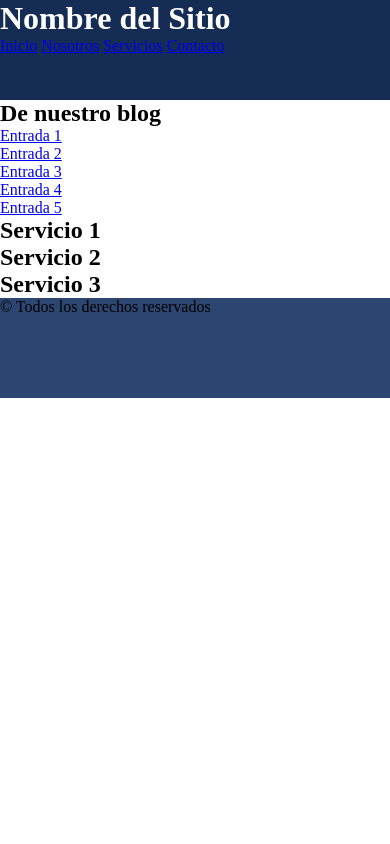
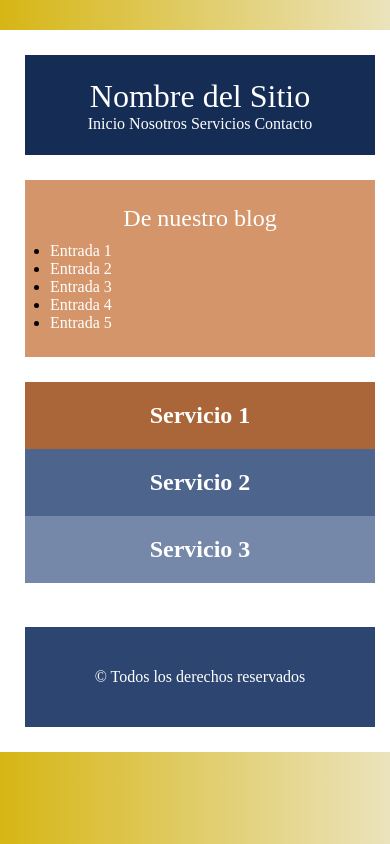
Before and after one commit to atiradoruizgijon/Dise-oInterfaces, a plain HTML site: page UD3-Layouts CSS/Flexbox/Ejercicio Layout Basico/basic_flex_layout.html in a window 390 px wide. Drawn offline with Linux system fonts and the light colour scheme.

Commit message:
Ejercicio 5 Layout Básico hecho

```diff
--- a/UD3-Layouts CSS/Flexbox/Ejercicio Layout Basico/basic_flex_layout.html
+++ b/UD3-Layouts CSS/Flexbox/Ejercicio Layout Basico/basic_flex_layout.html
@@ -28,14 +28,13 @@
 
             <!-- De nuestro blog -->
             <aside class="aside">
-                <h2 class="aside__tile">De nuestro blog</h2>
+                <h2 class="aside__title">De nuestro blog</h2>
                 <ul>
                     <li><a href="#" class="aside__link">Entrada 1</a></li>
                     <li><a href="#" class="aside__link">Entrada 2</a></li>
                     <li><a href="#" class="aside__link">Entrada 3</a></li>
                     <li><a href="#" class="aside__link">Entrada 4</a></li>
                     <li><a href="#" class="aside__link">Entrada 5</a></li>
-
                 </ul>
             </aside>
 
--- a/UD3-Layouts CSS/Flexbox/Ejercicio Layout Basico/css/estilos.css
+++ b/UD3-Layouts CSS/Flexbox/Ejercicio Layout Basico/css/estilos.css
@@ -2,16 +2,112 @@
     box-sizing: border-box;
     margin: 0;
     padding: 0;
+    font-family: 'JetBrains Mono';
+    color: white;
 }
-.container-main {
+a {
+    text-decoration: none;
+}
+body {
+    background-image: linear-gradient(to right, #d6b615, #ebe3bb);
+}
+.container {
     max-width: 1000px;
+    min-width: 400px;
+    width: 90%;
+    margin: 30px auto;
+    padding: 25px;
+    background-color: white;
+    display: flex;
+    flex-direction: column;
+    gap: 25px;
 }
 .header {
     height: 100px;
     background-color: #152c55;
-    color: white;
+    display: flex;
+    align-items: center;
+    justify-content: space-between;
+}
+.header__title {
+    margin-left: 1em;
+    font-weight: 300;
+}
+.header__nav {
+    margin-right: 1em;
+    font-weight: 100;
+}
+.container-main {
+    display: flex;
+    flex-direction: row-reverse;
+    gap: 25px;
+    height: 50vh;
+}
+.container-servicios {
+    width: 60%;
+    flex: 1 1;
+}
+.bloque-servicios {
+    display: flex;
+}
+.bloque-servicios__servicio {
+    text-align: center;
+    padding: 20px 0;
+    flex: 1 1;
+}
+.bloque-servicios__servicio--elem1 {
+    background-color: #aa6639;
+}
+.bloque-servicios__servicio--elem2 {
+    background-color: #4d648d;
+}
+.bloque-servicios__servicio--elem3 {
+    background-color: #7688a9;
+}
+.aside {
+    background-color: #d4956a;
+    width: 40%;
+    padding: 25px;
+    height: fit-content;
+}
+.aside__title {
+    text-align: center;
+    font-weight: normal;
+}
+.aside > ul {
+    margin-top: 10px;
+}
+.aside li::marker {
+    color: black;
 }
 .footer {
     height: 100px;
     background-color: #2d4571;
+    display: flex;
+    justify-content: center;
+    align-items: center;
 }
+@media screen and (max-width: 800px) {
+    .header {
+        flex-direction: column;
+        justify-content: center;
+    }
+    .header__title {
+        margin: 0;
+    }
+    .header__nav {
+        margin: 0;
+    }
+    .container-main {
+        flex-direction: column;
+    }
+    .aside {
+        width: 100%;
+    }
+    .container-servicios {
+        width: 100%;
+    }
+    .bloque-servicios {
+        flex-direction: column;
+    }
+}
```
